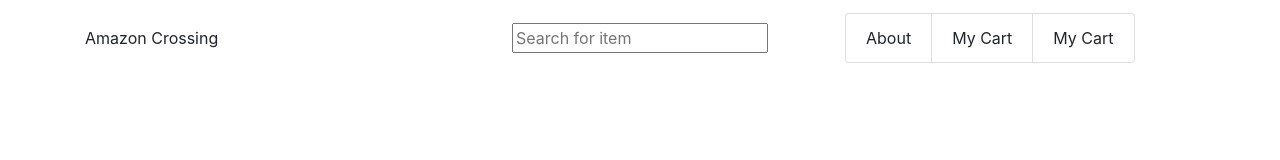
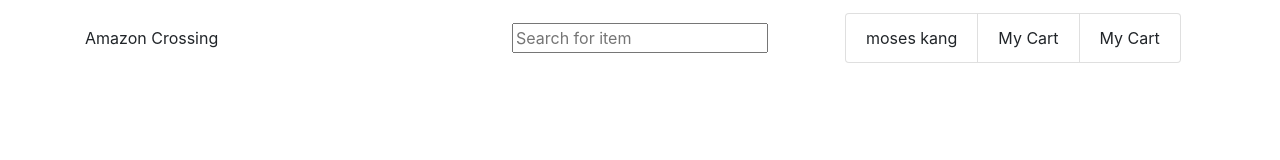
Before and after one commit to omargvlnc/CSE412-Final-project, a plain HTML site: page index.html in a window 1280 px wide. Drawn offline with nearby package versions, Linux system fonts and the light colour scheme.

Commit message:
Update index.html

```diff
--- a/index.html
+++ b/index.html
@@ -18,7 +18,7 @@
                     <div class="col moses-align-center">
                         <ul class="list-group list-group-horizontal">
                             <li class="list-group-item">
-                                About
+                                 moses kang
                             </li>
                             <li class="list-group-item">
                                 My Cart
```
